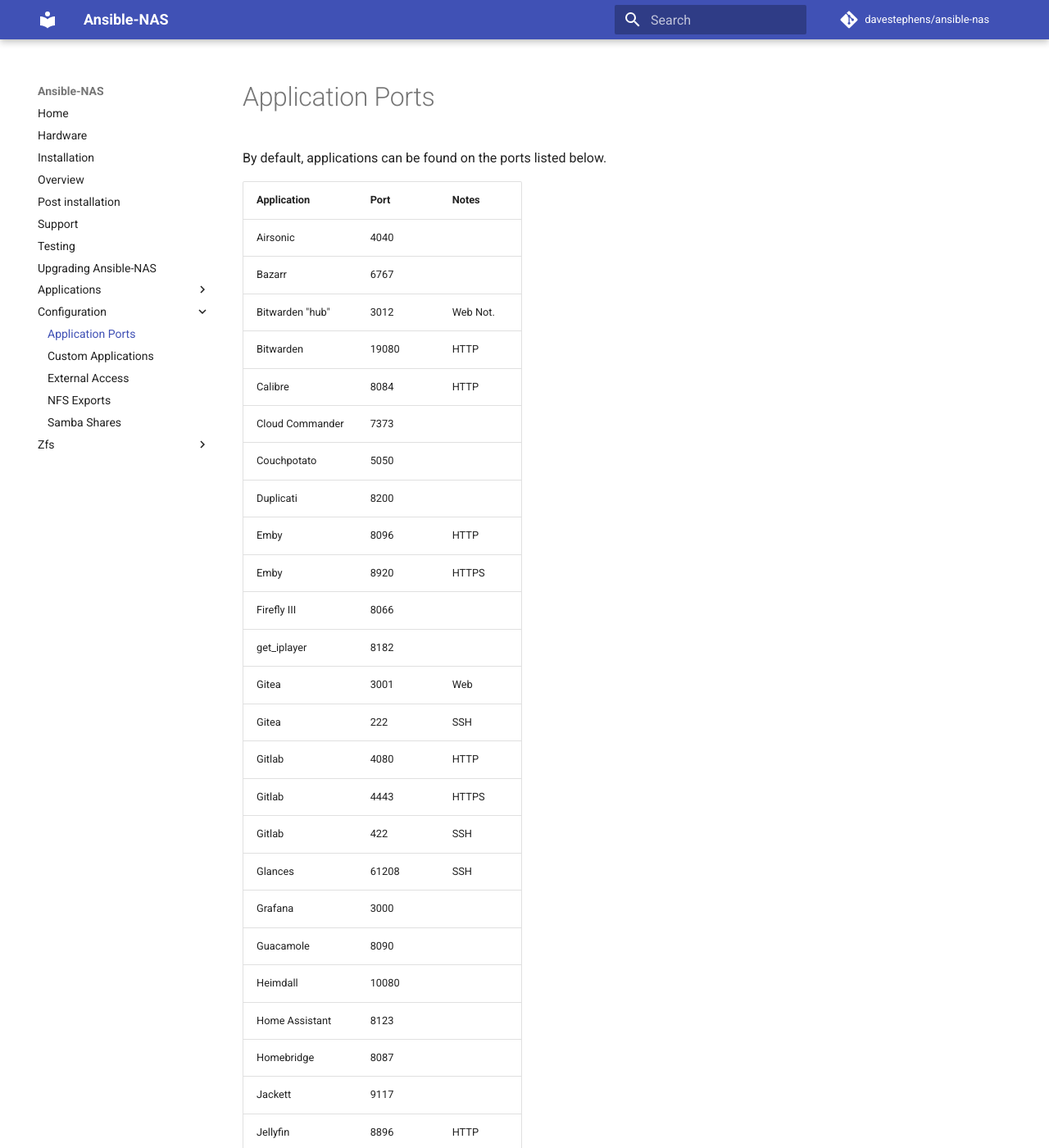
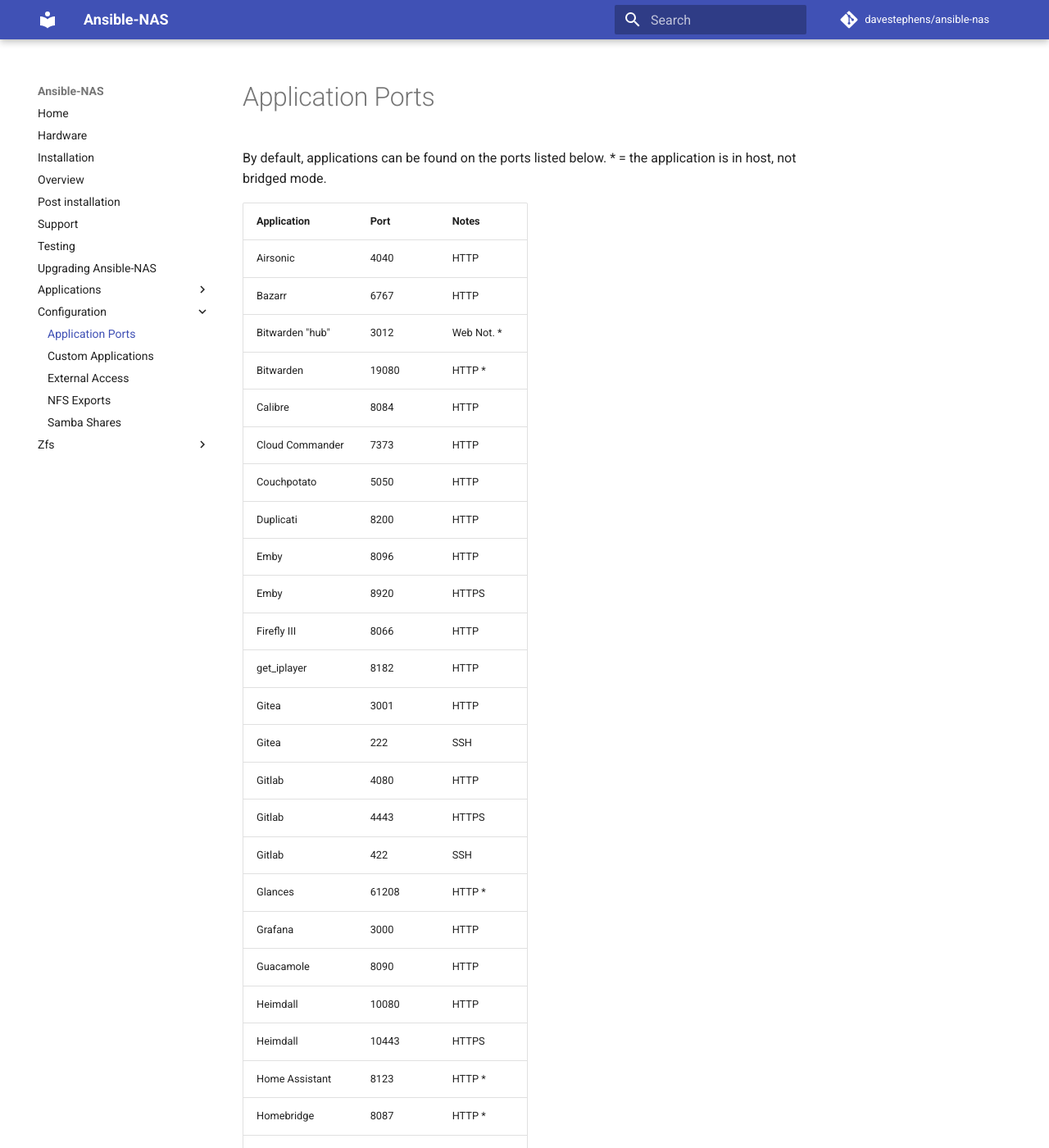
Before and after one commit to davestephens/ansible-nas, an MkDocs documentation site: the page built from docs/configuration/application_ports.md, in a window 1280 px wide and 1400 px high. Shown: the whole window at 82% size. Built offline with MkDocs 1.6.1 and Material for MkDocs 9.7.7, drawn with Linux system fonts in a browser that asks for light colours; comment, search, counter and statistics services are not loaded; some of the changed text lies outside the part shown.

Commit message:
application_ports.md - add missing information
- Added a few undocumented ports; e.g. Heimdall and Transmission
- Documented ports that are in host mode
- Filled in the missing protocols where I could; not sure about Serposcope (Dave!), and please double check ZNC.

I'd like to redo the list later and add more columns; move the *'d host mode info to a column stating H for host mode or B for bridge mode, or simply make the rename Notes column to a protocol column and then re-add a wider Notes column.

I think it's important to get this updated soon to make it current for anyone else configuring new apps (ports!) to add to ansible-nas.

Oh yeah...
Rage against the NAS!

```diff
--- a/docs/configuration/application_ports.md
+++ b/docs/configuration/application_ports.md
@@ -1,62 +1,72 @@
 # Application Ports
 
 By default, applications can be found on the ports listed below.
+* = the application is in host, not bridged mode.
 
 | Application     | Port   | Notes        |
 |-----------------|--------|--------------|
-| Airsonic        | 4040   |              |
-| Bazarr          | 6767   |              |
-| Bitwarden "hub" | 3012   | Web Not.     |
-| Bitwarden       | 19080  | HTTP         |
+| Airsonic        | 4040   | HTTP         |
+| Bazarr          | 6767   | HTTP         |
+| Bitwarden "hub" | 3012   | Web Not. *   |
+| Bitwarden       | 19080  | HTTP *       |
 | Calibre         | 8084   | HTTP         |
-| Cloud Commander | 7373   |              |
-| Couchpotato     | 5050   |              |
-| Duplicati       | 8200   |              |
+| Cloud Commander | 7373   | HTTP         |
+| Couchpotato     | 5050   | HTTP         |
+| Duplicati       | 8200   | HTTP         |
 | Emby            | 8096   | HTTP         |
 | Emby            | 8920   | HTTPS        |
-| Firefly III     | 8066   |              |
-| get_iplayer     | 8182   |              |
-| Gitea           | 3001   | Web          |
+| Firefly III     | 8066   | HTTP         |
+| get_iplayer     | 8182   | HTTP         |
+| Gitea           | 3001   | HTTP         |
 | Gitea           | 222    | SSH          |
 | Gitlab          | 4080   | HTTP         |
 | Gitlab          | 4443   | HTTPS        |
 | Gitlab          | 422    | SSH          |
-| Glances         | 61208  | SSH          |
-| Grafana         | 3000   |              |
-| Guacamole       | 8090   |              |
-| Heimdall        | 10080  |              |
-| Home Assistant  | 8123   |              |
-| Homebridge      | 8087   |              |
-| Jackett         | 9117   |              |
+| Glances         | 61208  | HTTP *       |
+| Grafana         | 3000   | HTTP         |
+| Guacamole       | 8090   | HTTP         |
+| Heimdall        | 10080  | HTTP         |
+| Heimdall        | 10443  | HTTPS        |
+| Home Assistant  | 8123   | HTTP *       |
+| Homebridge      | 8087   | HTTP *       |
+| InfluxDB        | 8086   | HTTP *       |
+| Jackett         | 9117   | HTTP         |
 | Jellyfin        | 8896   | HTTP         |
 | Jellyfin        | 8928   | HTTPS        |
-| Lidarr          | 8686   |              |
-| MiniDLNA        | 8201   |              |
-| Miniflux        | 8070   |              |
+| Lidarr          | 8686   | HTTP         |
+| MiniDLNA        | 8201   | HTTP *       |
+| Miniflux        | 8070   | HTTP         |
 | Mosquitto       | 1883   | MQTT         |
 | Mosquitto       | 9001   | Websocket    |
-| MyMediaForAlexa | 52051  |              |
-| Netdata         | 19999  |              |
-| Nextcloud       | 8080   |              |
-| NZBGet          | 6789   |              |
-| Ombi            | 3579   |              |
-| openHAB         | 7777   | HTTP         |
-| openHAB         | 7778   | HTTPS        |
-| Plex            | 32400  |              |
-| Portainer       | 9000   |              |
-| pyload          | 8000   |              |
-| Radarr          | 7878   |              |
+| MyMediaForAlexa | 52050  | (stream) *   |
+| MyMediaForAlexa | 52051  | HTTP *       |
+| Netdata         | 19999  | HTTP         |
+| Nextcloud       | 8080   | HTTP         |
+| NZBGet          | 6789   | HTTP         |
+| Ombi            | 3579   | HTTP         |
+| openHAB         | 7777   | HTTP *       |
+| openHAB         | 7778   | HTTPS *      |
+| Plex            | 32400  | HTTP *       |
+| Portainer       | 9000   | HTTP         |
+| pyload          | 8000   | HTTP         |
+| Radarr          | 7878   | HTTP         |
 | Serposcope      | 7134   |              |
-| Sickchill       | 8081   |              |
-| Sonarr          | 8989   |              |
-| Tautulli        | 8185   |              |
-| The Lounge      | 9000   |              |
+| Sickchill       | 8081   | HTTP         |
+| Sonarr          | 8989   | HTTP         |
+| Tautulli        | 8185   | HTTP *       |
+| The Lounge      | 113    | IRC          |
+| The Lounge      | 9000   | HTTP         |
 | Time Machine    | 10445  | SMB          |
-| Traefik         | 8083   |              |
-| Transmission    | 9091   | with VPN     |
-| Transmission    | 3128   | http proxy   |
-| Transmission    | 9092   |              |
-| Ubooquity       | 2202   |              |
-| Ubooquity       | 2203   | Admin        |
-| Wallabag        | 7780   |              |
-| ZNC             | 6677   |              |
+| Traefik         | 80     | HTTP *       |
+| Traefik         | 443    | HTTPS        |
+| Traefik         | 8083   | HTTP inter * |
+| Transmission    | 3128   | HTTP proxy   |
+| Transmission    | 9091   | HTTP w/VPN   |
+| Transmission    | 9092   | HTTP inter   |
+| Transmission    | 51414  | BT           |
+| Transmission    | 51415  | BT w/VPN     |
+| Ubooquity       | 2202   | HTTP inter   |
+| Ubooquity       | 2203   | HTTP Admin   |
+| Wallabag        | 7780   | HTTP         |
+| Wallabag        | 7781   | HTTPS        |
+| ZNC             | 6677   | IRC          |
```
